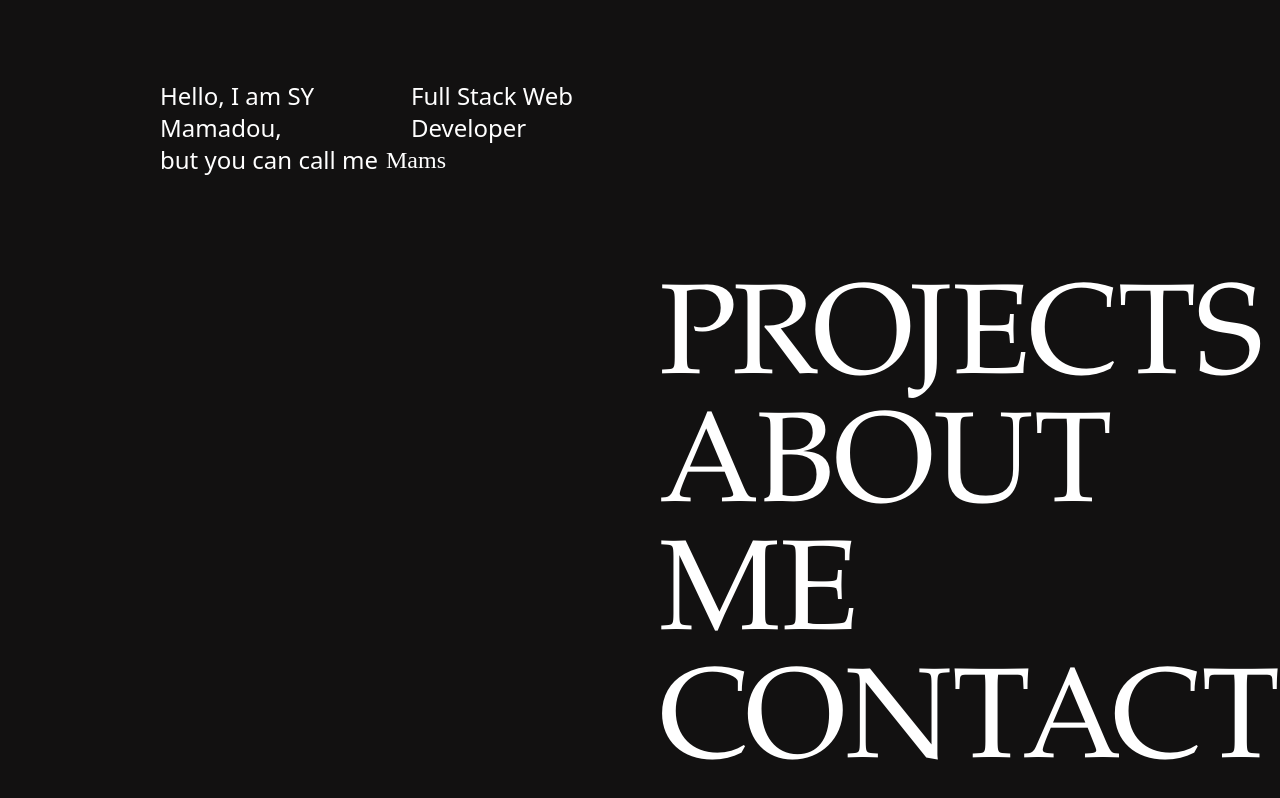
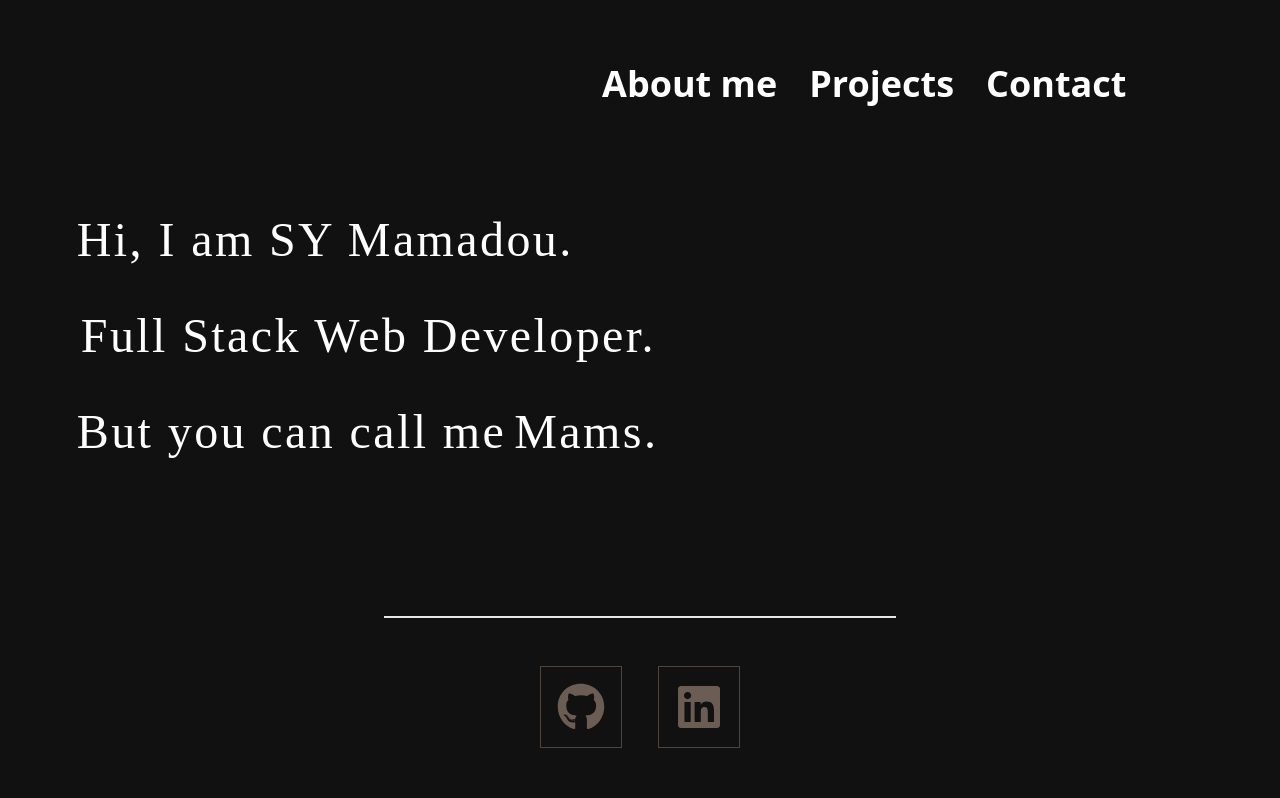
Before and after one commit to M-ams/Portfolio, a Next.js app: page / in a window 1280 px wide. Built offline with nearby package versions, Linux system fonts and the light colour scheme.

Commit message:
center media bottom page

```diff
--- a/pages/homepage.tsx
+++ b/pages/homepage.tsx
@@ -1,30 +1,48 @@
 import Link from "next/link";
+
+import { FaGithub } from "react-icons/fa";
+import { FaLinkedin } from "react-icons/fa";
+
+
 function Homepage() {
   return (
-    <div className="kk">
-      <div className="bg-[#121111] h-screen flex">
-        <div className=" text-white pl-40 pt-20 cssanimation sequence fadeInBottom dd">
-          <div className="flex text-2xl font-extralight">
-            <p className="mams">Hello, I am SY Mamadou,</p>
-            <p className="dev ml-1">Full Stack Web Developer</p>
-          </div>
-          <div className="flex text-2xl font-extralight">
-            <p>but you can call me</p>
-            <p className="ml-2 change-text">Mams</p>
-          </div>
+    <div className="bg-[#121111] h-screen">
+      <div className="space-x-8 float-right mr-[12vw] mt-[8vh] flex ">
+        <Link href="/about-me" className="text-white text-4xl font-bold gg">
+          About me
+        </Link>
+        <Link href="/projects" className="text-white text-4xl font-bold gg2">
+          Projects
+        </Link>
+        <Link href="/contact" className="text-white text-4xl font-bold gg3">
+          Contact
+        </Link>
+      </div>
+      <div className=" text-white ml-[6vw] pt-[27vh] cssanimation sequence fadeInBottom dd">
+        <div className="flex text-5xl font-normal courier tracking-wider">
+          <p className="mams">Hi, I am SY Mamadou.</p>
         </div>
-        <div className="text-white text-9xl pt-[35vh] font gg flex flex-col font-light">
-          <Link href="/projects/projects" className="ff">
-            PROJECTS
-          </Link>
-          <Link href="/about-me/about-me" className="pt-10 ff">
-            ABOUT ME
-          </Link>
-          <Link href="/contact/contact" className="pt-10 ff">
-            CONTACT
-          </Link>
+        <div className="text-5xl font-medium courier mt-[6vh] tracking-wider">
+          <p className="dev ml-1">Full Stack Web Developer.</p>
+        </div>
+        <div className="flex text-5xl font-normal courier mt-[6vh] tracking-wider">
+          <p>But you can call me</p>
+          <p className="ml-2 change-text">Mams.</p>
         </div>
       </div>
+      <div className="w-auto  flex justify-center items-center">
+
+      <div className="flex space-x-9 cssanimation sequence fadeInBottom dd border-t-2 justify-center align-middle w-[40vw] mt-[20vh]">
+    <Link href="/" target="_blank" className="social mt-[6vh]">
+        <FaGithub className="text-5xl m-4" />
+    </Link>
+
+    <Link href="" target="_blank" className="social mt-[6vh]">
+        <FaLinkedin className="text-5xl m-4" />
+    </Link>
+</div>
+      </div>
+
     </div>
   );
 }
--- a/pages/index.tsx
+++ b/pages/index.tsx
@@ -1,19 +1,26 @@
 import { useState, useEffect } from "react";
-import Image from "next/image";
-import Mams from "./Mams";
-import Homepage from "./homepage";
+import dynamic from 'next/dynamic';
 import Cookies from "js-cookie";
 
+const Homepage = dynamic(() => import("./homepage"), { ssr: false });
+const Mams = dynamic(() => import("./Mams"), { ssr: false });
+
 export default function Home() {
-  const [showMams, setShowMams] =  useState<boolean>(!!Cookies.get('animation'));
-  /* check if cookie existe dans la fonctionn usestate */
+  const [showMams, setShowMams] = useState<boolean>(!!Cookies.get('animation'));
+
   useEffect(() => {
-    setTimeout(() => {
-      setShowMams(true);
-      /* ajouter cookie */
-      Cookies.set("animation", "true",{ expires: 1 / 288, path: '' });
-    }, 3000);
-  }, []);
+    if (!showMams) {
+      const homepageImport = import("./homepage");
+      const mamsImport = import("./Mams");
+
+      Promise.all([homepageImport, mamsImport]).then(() => {
+        setTimeout(() => {
+          setShowMams(true);
+          Cookies.set("animation", "true", { expires: 1 / 288, path: '' });
+        }, 3000);
+      });
+    }
+  }, [showMams]);
 
   return <>{showMams ? <Homepage /> : <Mams />}</>;
 }
--- a/styles.css
+++ b/styles.css
@@ -2,12 +2,12 @@
 @tailwind components;
 @tailwind utilities;
 
-@import url('https://fonts.googleapis.com/css2?family=Bitter:wght@300&family=Kaushan+Script&family=Lobster&family=Major+Mono+Display&family=Ranchers&display=swap');
+@import url('https://fonts.googleapis.com/css?family=Fira Mono');
 
 /* Fonts */
 .courier
 {
-  font-family: 'Trebuchet MS', sans-serif;
+  font-family: 'Fira Mono';
 }
 
 .fade-out1 {
@@ -50,6 +50,8 @@
    }
 
  }
+
+
 
  .change-text {
   animation-name: fontChange;
@@ -97,19 +99,36 @@
   }
   to { opacity: 1 }
 }
+
 .font {
   font-family: 'garamond', sans-serif;
 }
 
+.down{
+  animation: fadeInText 300ms 0ms forwards;
+  animation-duration: 1s;
+}
+@keyframes fadeInText {
+  from {
+    transform: translateY(30px);
+    opacity: 0;
+  } to {
+    transform: translateY(0);
+    opacity: 1;
+  }
+}
+
 
 .gg {
-  animation: fadeInRight 1s ease-in-out;
+  animation: fadeInDown 1.5s ease-in-out;
 }
+.gg2 { animation: fadeInDown 2s ease-in-out }
+.gg3 { animation: fadeInDown 2.5s ease-in-out }
 
-@keyframes fadeInRight {
+@keyframes fadeInDown {
   from {
     opacity: 0;
-    transform: translateX(300px);
+    transform: translateY(-30px);
   }
   to {
     opacity: 1;
@@ -127,6 +146,28 @@
 }
 html {
   scroll-behavior: smooth;
+}
+
+
+
+.social {
+  color: rgba(167, 146, 129, 0.6);
+  border: 1px solid rgba(167, 146, 129, 0.4);
+  cursor: pointer;
+  transition: ease 0.3s;
+}
+
+.social:hover {
+  color: rgba(167, 146, 129, 1);
+  border: 1px solid rgba(167, 146, 129, 1);
+}
+
+.social:hover > .social {
+opacity: 0.5;
+}
+
+.social:hover > .social:hover {
+opacity: 1;
 }
 /* Projects */
 .dcgg {
```
